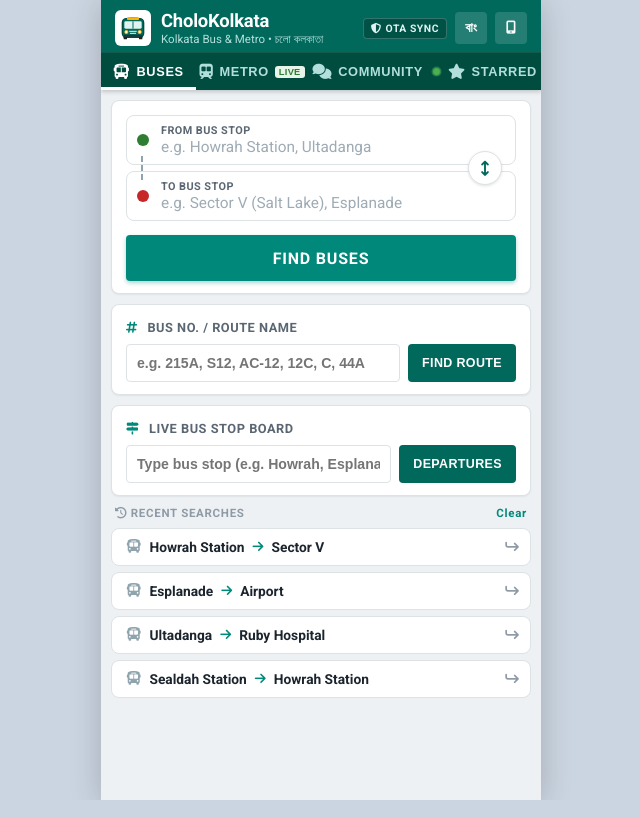
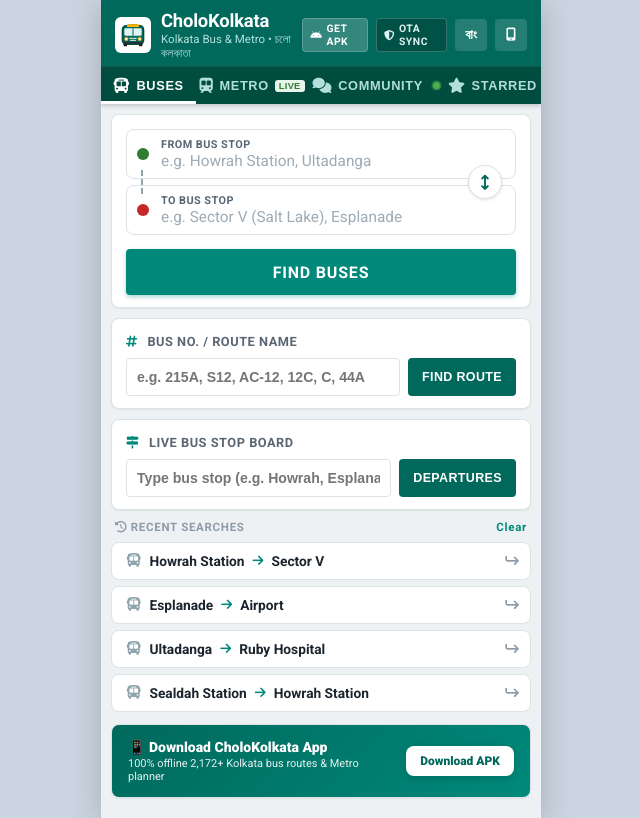
Before and after one commit to wbsoumo/bus-kol, a PHP site: page / in a window 1280 px wide. Shown: the whole page, without its empty margins (319-959 px from the left). Run offline with PHP 8.4, Linux system fonts and the light colour scheme; data comes from the database, SQL or seed files in the repository.

Commit message:
chore: upload latest release APK and add website download links

```diff
--- a/api.php
+++ b/api.php
@@ -828,7 +828,7 @@ if ($route === 'app/update-check') {
         'title' => 'New CholoKolkata Update Available',
         'release_notes' => 'Bug fixes and performance improvements.',
         'play_store_url' => 'https://play.google.com/store/apps/details?id=com.cholokolkata.cholo_kolkata',
-        'download_url' => 'http://cholokolkata.online/CholoKolkata.apk',
+        'download_url' => 'http://cholokolkata.online/download/apk',
     ];
     if (file_exists($cfg_file)) {
         $loaded = json_decode(file_get_contents($cfg_file), true);
@@ -844,9 +844,9 @@ if ($route === 'app/update-check') {
 }
 
 if ($route === 'app/download') {
-    $apk = __DIR__ . '/CholoKolkata.apk';
+    $apk = __DIR__ . '/CholoKolkata-release.apk';
     if (!file_exists($apk)) {
-        $apk = __DIR__ . '/CholoKolkata-release.apk';
+        $apk = __DIR__ . '/CholoKolkata.apk';
     }
     if (file_exists($apk)) {
         header('Content-Type: application/vnd.android.package-archive');
--- a/app_update_config.json
+++ b/app_update_config.json
@@ -7,6 +7,6 @@
   "title": "New CholoKolkata Update Available",
   "release_notes": "Improved 100% offline bus search, faster route loading, and bug fixes.",
   "play_store_url": "https://play.google.com/store/apps/details?id=com.cholokolkata.cholo_kolkata",
-  "download_url": "http://cholokolkata.online/CholoKolkata.apk",
+  "download_url": "http://cholokolkata.online/download/apk",
   "updated_at": "2026-11-25 23:35:00 IST"
 }
--- a/static/index.html
+++ b/static/index.html
@@ -44,6 +44,10 @@
           </div>
 
           <div class="header-toolbar-actions">
+            <a href="/download/apk" class="offline-chip" title="Download CholoKolkata Android App" style="text-decoration:none;background:rgba(255,255,255,0.2);color:#fff;">
+              <i class="fa-brands fa-android"></i>
+              <span>GET APK</span>
+            </a>
             <div class="offline-chip" title="Offline Protected Database">
               <i class="fa-solid fa-shield-halved"></i>
               <span>OTA SYNC</span>
@@ -167,6 +171,17 @@
             <div class="recent-list" id="recent-searches-list">
               <!-- Dynamically populated or default popular searches -->
             </div>
+          </div>
+
+          <!-- CARD 5: DOWNLOAD ANDROID APP -->
+          <div class="wimt-card" style="background: linear-gradient(135deg, #00695c, #00897b); color: #fff; padding: 14px 16px; display: flex; align-items: center; justify-content: space-between; gap: 12px; margin-top: 12px;">
+            <div>
+              <div style="font-weight: 800; font-size: 14px;">📱 Download CholoKolkata App</div>
+              <div style="font-size: 11px; opacity: 0.9; margin-top: 2px;">100% offline 2,172+ Kolkata bus routes &amp; Metro planner</div>
+            </div>
+            <a href="/download/apk" style="background: #fff; color: #00695c; font-weight: 800; font-size: 12px; padding: 8px 14px; border-radius: 8px; text-decoration: none; white-space: nowrap; box-shadow: 0 2px 8px rgba(0,0,0,0.15);">
+              Download APK
+            </a>
           </div>
 
         </section>
```
Also changed, not shown: admin/index.php (+4 -4 lines), .htaccess, 1 other file.
